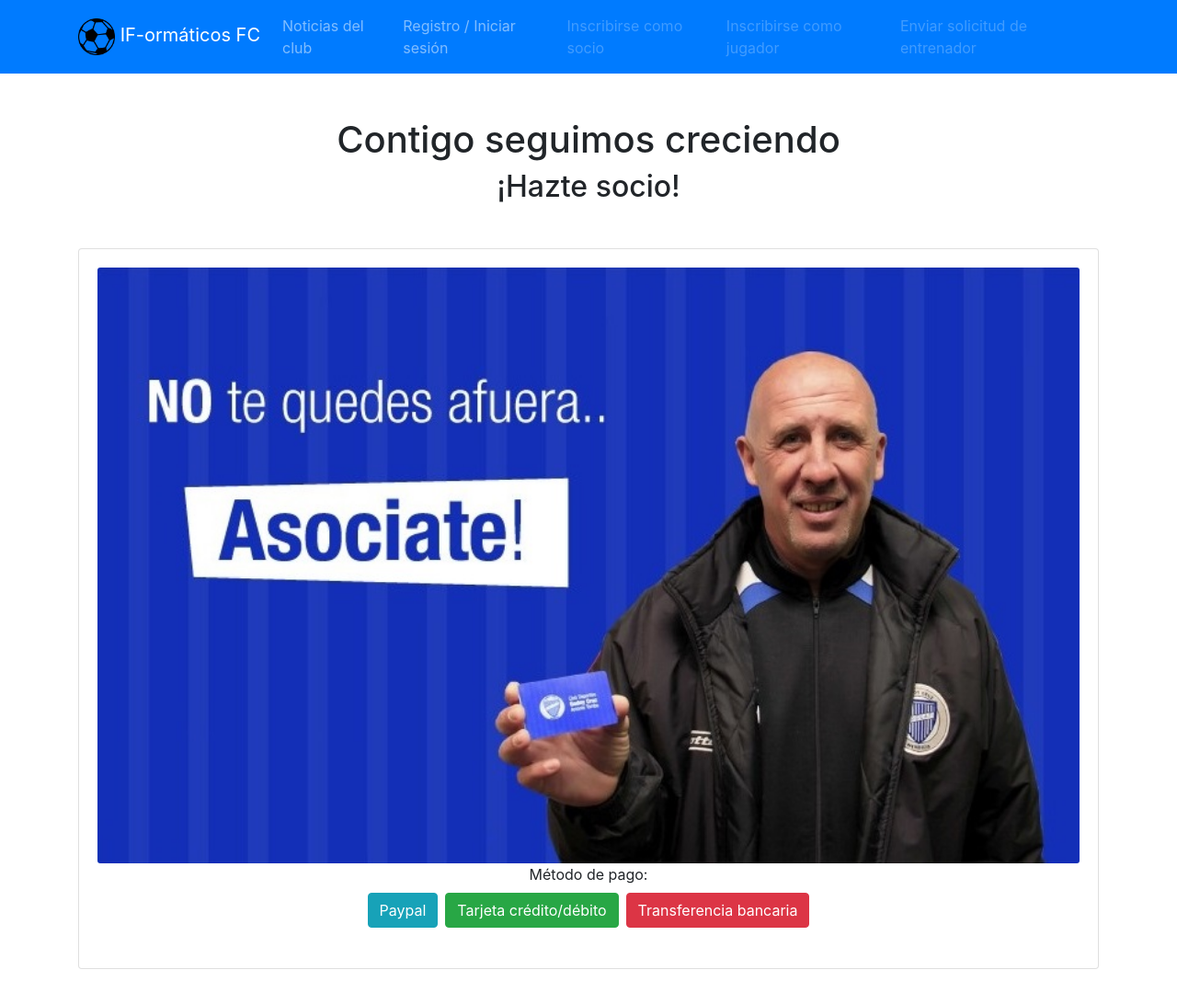
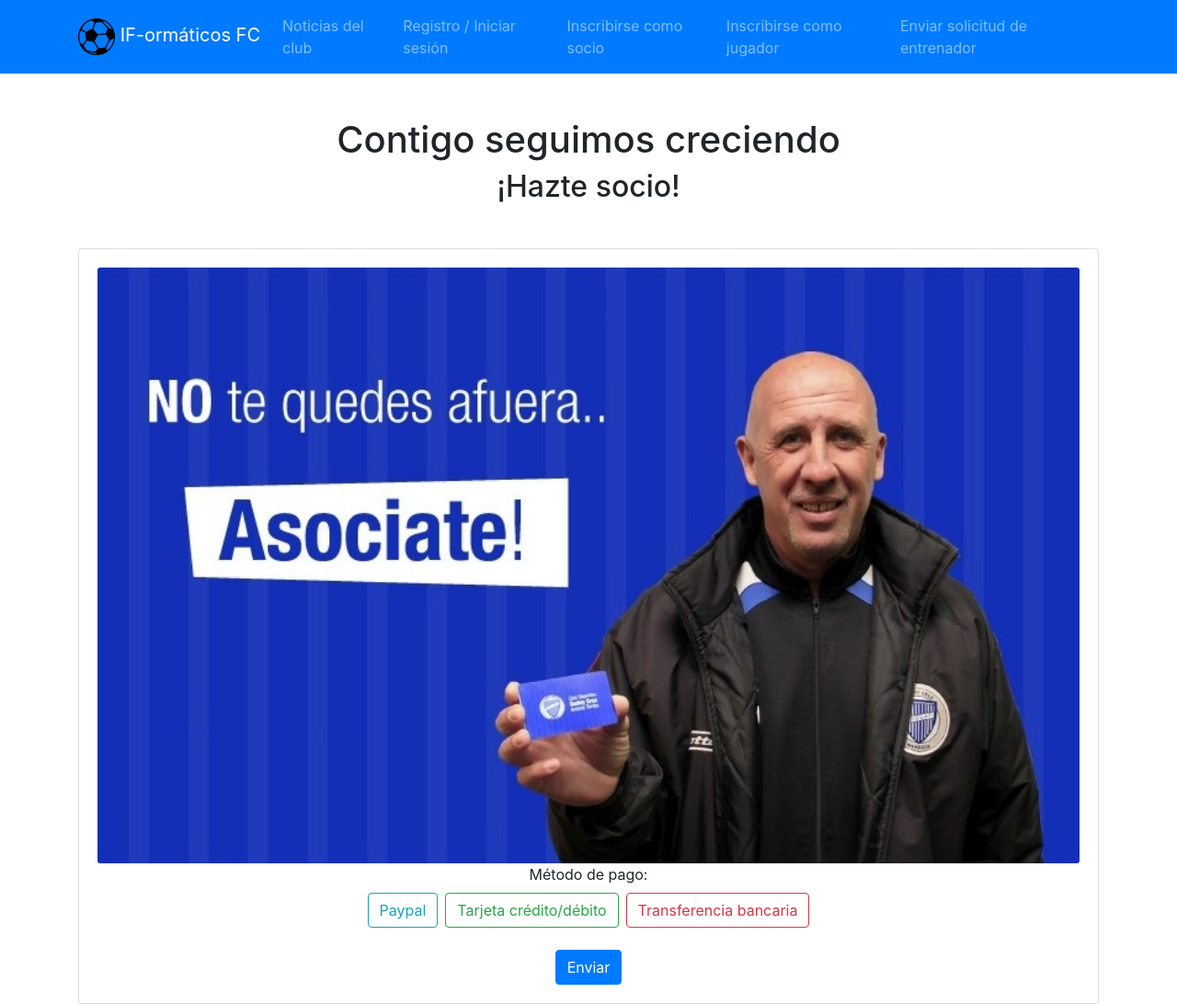
Before and after one commit to isaacdaw2/IF-ormaticosFC, a Vue app: page /socio in a window 1280 px wide. Shown: the whole page at 92% size. Before the commit the page ends 1054 px from the top, so only its background shows below. Built offline with nearby package versions, Linux system fonts and the light colour scheme.

Commit message:
cambios socios y jugadores

```diff
--- a/src/App.vue
+++ b/src/App.vue
@@ -15,9 +15,9 @@
             <b-navbar-nav>
               <b-nav-item :to="{name: 'Noticias'}">Noticias del club</b-nav-item>
               <b-nav-item :to="{name: 'Iniciar'}">Registro / Iniciar sesión</b-nav-item>
-              <b-nav-item :to="{name: 'Socio'}" disabled>Inscribirse como socio</b-nav-item>
-              <b-nav-item :to="{name: 'Jugador'}" disabled>Inscribirse como jugador</b-nav-item>
-              <b-nav-item :to="{name: 'Entrenador'}" disabled>Enviar solicitud de entrenador</b-nav-item>
+              <b-nav-item :to="{name: 'Socio'}">Inscribirse como socio</b-nav-item>
+              <b-nav-item :to="{name: 'Jugador'}">Inscribirse como jugador</b-nav-item>
+              <b-nav-item :to="{name: 'Entrenador'}">Enviar solicitud de entrenador</b-nav-item>
             </b-navbar-nav>
 
           </b-collapse>
--- a/src/views/Jugador.vue
+++ b/src/views/Jugador.vue
@@ -61,9 +61,9 @@
                         <label class="mr-2" for="metodoPago">Método de pago:</label>
                     </b-col>
                     <b-col class="sm-2">
-                        <b-button variant="outline-info" class="mr-2">Paypal</b-button>
-                        <b-button variant="outline-success" class="mr-2">Tarjeta crédito/débito</b-button>
-                        <b-button variant="outline-danger">Transferencia bancaria</b-button>
+                        <b-button variant="outline-info" class="mr-2 mb-2">Paypal</b-button>
+                        <b-button variant="outline-success" class="mr-2 mb-2">Tarjeta crédito/débito</b-button>
+                        <b-button variant="outline-danger" class="mr-2 mb-2">Transferencia bancaria</b-button>
                     </b-col>
                 </b-row>
 
--- a/src/views/Socio.vue
+++ b/src/views/Socio.vue
@@ -14,9 +14,16 @@
                             <label for="metodoPago">Método de pago:</label>
                         </b-col>
                         <b-col cols="12">
-                            <b-button variant="info" class="mr-2 mb-4">Paypal</b-button>
-                            <b-button variant="success" class="mr-2 mb-4">Tarjeta crédito/débito</b-button>
-                            <b-button variant="danger" class="mb-4">Transferencia bancaria</b-button>
+                            <b-button variant="outline-info" class="mr-2 mb-4">Paypal</b-button>
+                            <b-button variant="outline-success" class="mr-2 mb-4">Tarjeta crédito/débito</b-button>
+                            <b-button variant="outline-danger" class="mb-4">Transferencia bancaria</b-button>
+                        </b-col>
+                    </b-row>
+
+                    <!-- boton enviar -->
+                    <b-row>
+                        <b-col>
+                            <b-button variant="primary">Enviar</b-button>
                         </b-col>
                     </b-row>
                 </b-card>
```
